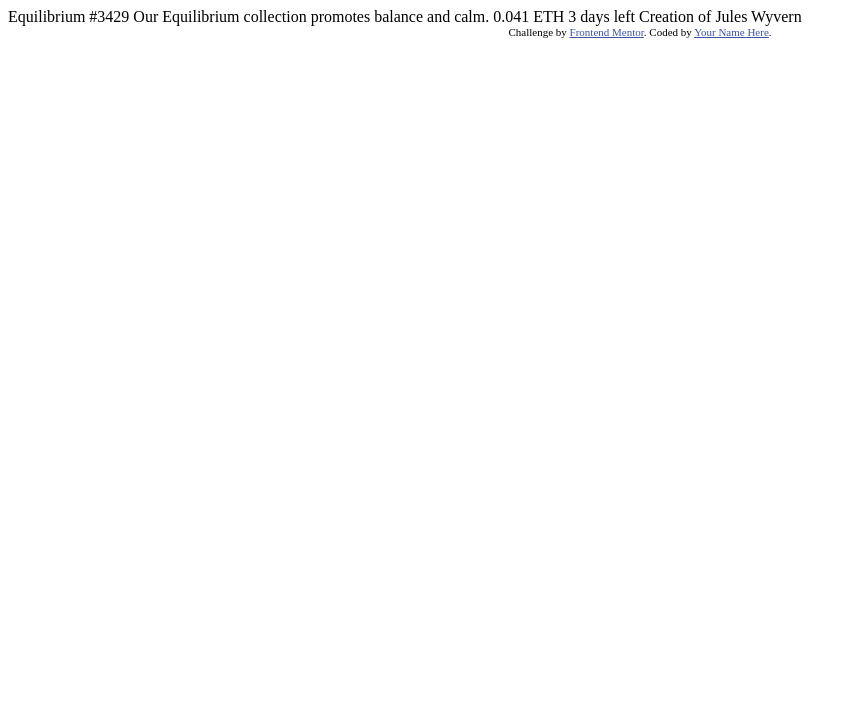
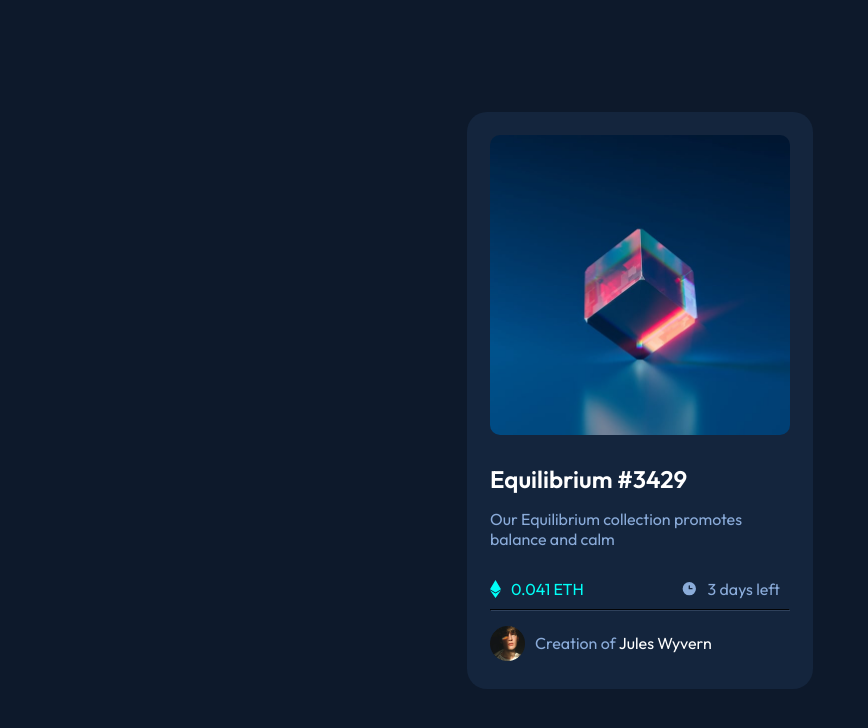
Before and after one commit to Davimrp/nft-preview-card-component, a plain HTML site: page nft-preview-card-component-main/index.html in a window 1280 px wide. Shown: the whole page, without its empty margins (0-868 px from the left). Drawn offline with Linux system fonts and the light colour scheme.

Commit message:
Estilização concluida

```diff
--- a/nft-preview-card-component-main/index.html
+++ b/nft-preview-card-component-main/index.html
@@ -2,32 +2,43 @@
 <html lang="en">
 <head>
   <meta charset="UTF-8">
-  <meta name="viewport" content="width=device-width, initial-scale=1.0"> <!-- displays site properly based on user's device -->
-
+  <meta name="viewport" content="width=device-width, initial-scale=1.0">
   <link rel="icon" type="image/png" sizes="32x32" href="./images/favicon-32x32.png">
-
-  <title>Frontend Mentor | NFT preview card component</title>
-
-  <!-- Feel free to remove these styles or customise in your own stylesheet 👍 -->
-  <style>
-    .attribution { font-size: 11px; text-align: center; }
-    .attribution a { color: hsl(228, 45%, 44%); }
-  </style>
+  <link rel="stylesheet" href="style.css">
+<title>NFT preview card component</title>
 </head>
 <body>
+    <div class="container">
+      <div class="wrapper">
+          <div class="img-top">
+            <img src="images/image-equilibrium.jpg" alt="Equilibrium">
+          </div>
+          <div class="img-overlay">
+            <img src="images/icon-view.svg" alt="icone view">
+          </div>
+          <div class="box-text">
+            <h2><a href="#">Equilibrium #3429</a></h2>
+            <p>Our Equilibrium collection promotes balance and calm</p>
 
-  Equilibrium #3429
+            <div class="flex">
+              <div class="eth">
+                <img src="images/icon-ethereum.svg">
+                <p>0.041 ETH</p>
+              </div>
+                <div class="days">
+                  <img src="images/icon-clock.svg">
+                  <p>3 days left</p>
+                </div>
+            </div>
+          </div>
 
-  Our Equilibrium collection promotes balance and calm.
+          <hr>
+          <div class="author">
 
-  0.041 ETH
-  3 days left
-
-  Creation of Jules Wyvern
-
-  <div class="attribution">
-    Challenge by <a href="https://www.frontendmentor.io?ref=challenge" target="_blank">Frontend Mentor</a>.
-    Coded by <a href="#">Your Name Here</a>.
-  </div>
+            <img src="images/image-avatar.png">
+            Creation of <a href="#"> Jules Wyvern</a>
+          </div>
+      </div>
+    </div>
 </body>
 </html>
--- /dev/null
+++ b/nft-preview-card-component-main/style.css
@@ -0,0 +1,99 @@
+@charset "utf-8";
+@import url('https://fonts.googleapis.com/css2?family=Outfit:wght@300;400;600&display=swap');
+
+*{
+    margin: 0;
+    padding: 0;
+}
+
+body{
+    font-family: Outfit;
+    background-color:  hsl(217, 54%, 11%);
+    display: flex;
+    justify-content: center;
+    align-items: center;
+    min-height: 100vh;
+
+}
+
+.container{
+    background-color: hsl(216, 50%, 16%);
+    max-width: 300px;
+    max-height: 570px;
+    margin: 20px;
+    padding: 23px;
+    border-radius: 20px;
+}
+
+.img-top{
+    overflow: hidden;
+}
+
+.img-top img{
+    width: 100%;
+    border-radius: 10px;
+}
+
+.img-overlay{
+    display: none;
+}
+
+a{
+    text-decoration: none;
+    color: white;
+}
+
+.box-text{
+    color: hsl(215, 51%, 70%);
+    padding-top: 25px;
+}
+.box-text p{
+    padding-top: 15px;
+    padding-bottom: 20px;
+}
+
+.flex{
+    display: flex;
+    justify-content: space-between;
+    align-items: center;
+}
+.eth, .days{
+    display: flex;
+    align-items: center;
+}
+
+.eth p, .days p{
+   padding: 10px;
+
+}
+
+.eth p{
+    color: hsl(178, 100%, 50%);
+}
+.author{
+    color: hsl(215, 51%, 70%);
+    margin-top: 15px;
+    display: flex;
+    align-items: center;
+    padding-bottom: 5px;
+}
+
+.author img{
+
+    width: 35px;
+    margin-right: 10px;
+
+}
+
+.author a{
+    margin-left: 3px;
+}
+
+a:hover{
+    color: hsl(178, 100%, 50%);
+    cursor: pointer;
+}
+
+hr{
+    border-color: hsl(215, 32%, 27%);
+}
```
